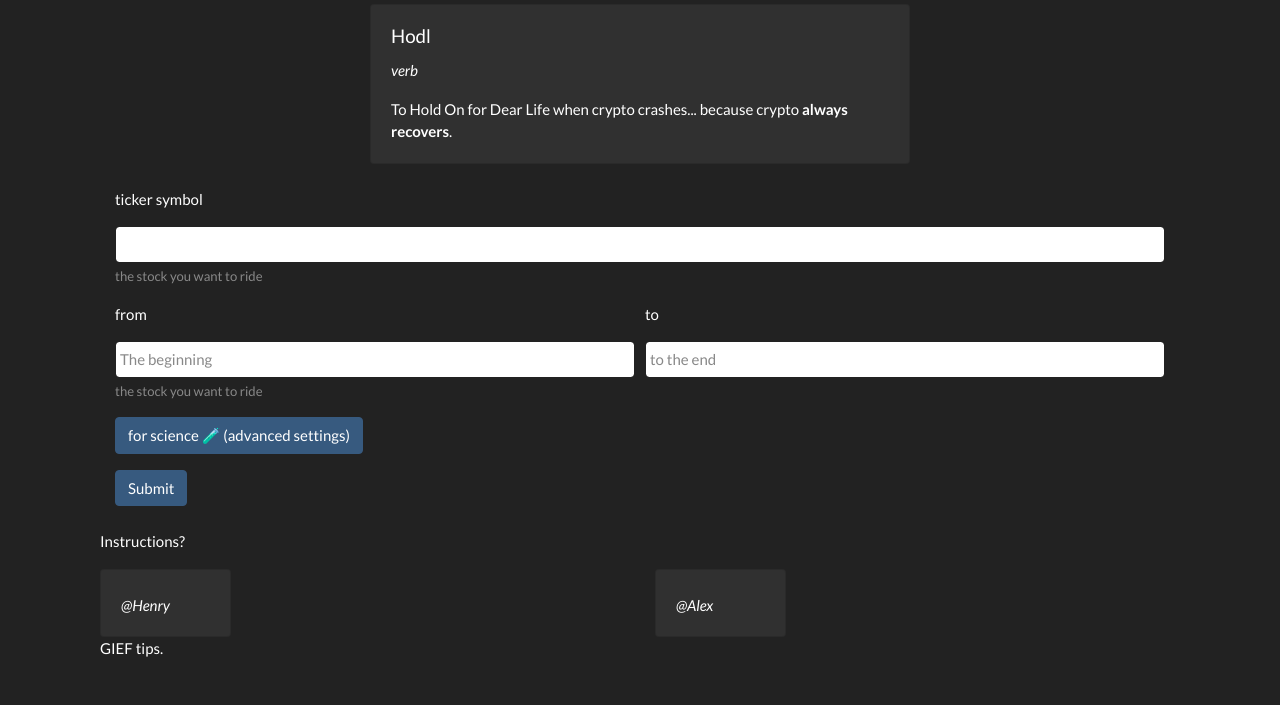
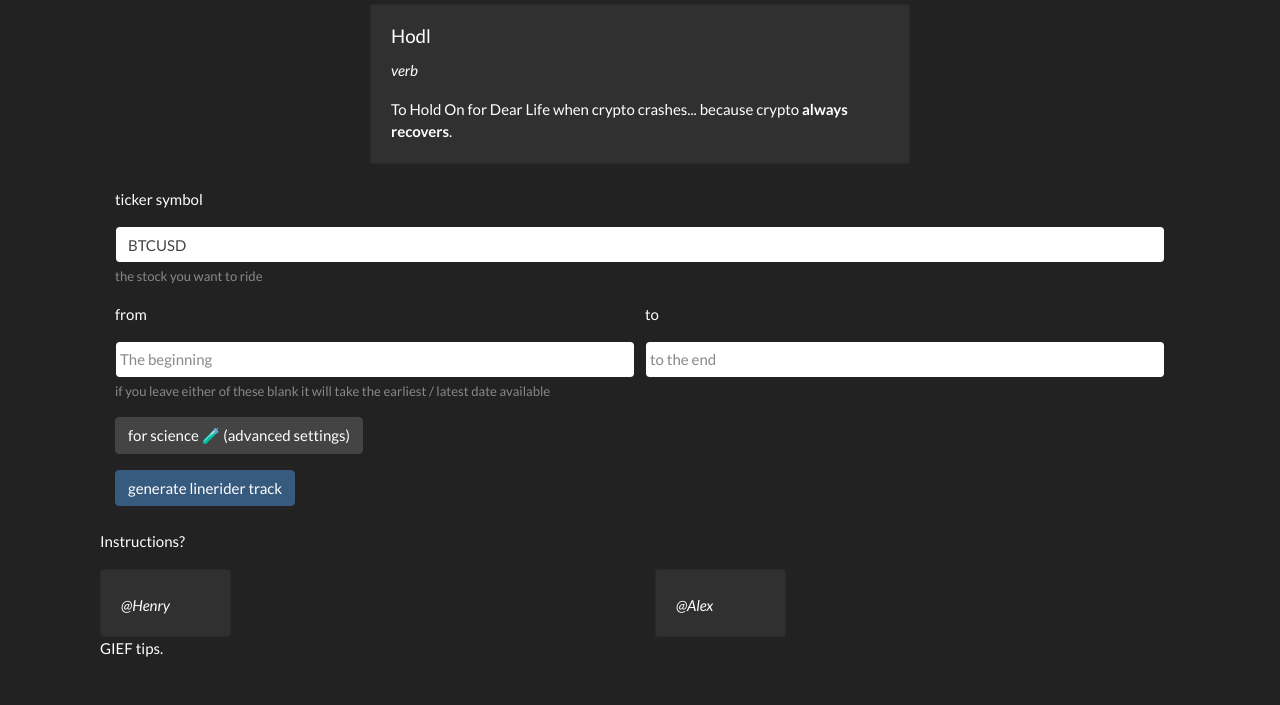
Before and after one commit to Aeory/hodl-rider, a Flask app: page / in a window 1280 px wide. Shown: the part 550-1255 px from the top of the page. Run offline with Flask 2, Linux system fonts and the light colour scheme; parts of the project's set-up code (start-up, migrations or seed data) failed here and were passed over; some libraries are stand-ins or nearby versions.

Commit message:
Caught and used ticker validation passed from the api, added recaptcha field dev and production (seperate recaptchas)

```diff
--- a/client/templates/main/home.html
+++ b/client/templates/main/home.html
@@ -43,6 +43,7 @@
                                    class="form-control {% if form.ticker.errors %} is-invalid {% endif %}"
                                    id="ticker"
                                    name="ticker"
+                                   value="{{ form.ticker.default }}"
                                    aria-describedby="ticker">
                             <div class="invalid-feedback">
                                 {% for error in form.ticker.errors %}
@@ -70,8 +71,8 @@
                                 {{ error }}
                             {% endfor %}
                         </div>
-                        <small id="datesHelp" class="form-text text-muted">
-                            {{ form.ticker.description }}
+                        <small id="from_date_help" class="form-text text-muted">
+                            {{ form.from_date.description }}
                         </small>
                     </div>
 
@@ -88,10 +89,13 @@
                                 {{ error }}
                             {% endfor %}
                         </div>
+                        <small id="to_date_help" class="form-text text-muted">
+                            {{ form.to_date.description }}
+                        </small>
                     </div>
                 </div>
                 <p>
-                    <button class="btn btn-primary" type="button" data-toggle="collapse" data-target="#advancedSettings"
+                    <button class="btn btn-secondary" type="button" data-toggle="collapse" data-target="#advancedSettings"
                             aria-expanded="false" aria-controls="collapseExample">
                         for science 🧪 (advanced settings)
                     </button>
@@ -190,10 +194,12 @@
                         </small>
                     </div>
                 </div>
-
+                <div class="form-group">
+                    {{ form.recaptcha }}
+                </div>
                 {{ form.csrf_token }}
 
-                <button type="submit" class="btn btn-primary">Submit</button>
+                <button type="submit" class="btn btn-primary">generate linerider track</button>
             </form>
         </div>
     </div>
--- a/project/server/main/forms.py
+++ b/project/server/main/forms.py
@@ -2,6 +2,7 @@
 
 
 from flask_wtf import FlaskForm
+from flask_wtf.recaptcha import RecaptchaField
 from wtforms import StringField, DateField, FloatField, IntegerField
 from wtforms.validators import DataRequired, Optional
 
@@ -49,3 +50,4 @@ class HodlForm(FlaskForm):
         validators=[Optional()],
         description="started from the bottom now we're here"
     )
+    recaptcha = RecaptchaField()
--- a/project/server/main/views.py
+++ b/project/server/main/views.py
@@ -4,6 +4,7 @@ from api import hodl as api
 from flask import render_template, Blueprint, request, send_file
 from io import BytesIO
 
+from utils.exceptions import ValidationException
 from .forms import HodlForm
 
 main_blueprint = Blueprint("main", __name__)
@@ -23,12 +24,15 @@ def home():
             "x_scale": form.x_scale.data,
             "y_scale": -form.y_scale.data if form.y_scale.data else None,
         }
-        data = api(ticker, from_date, to_date, config)
-        file_data = BytesIO(data.encode())
-        return send_file(
-            file_data,
-            mimetype="application/json",
-            attachment_filename=f"{ticker.upper()}-hodl-rider.track.json",
-            as_attachment=True,
-        )
+        try:
+            data = api(ticker, from_date, to_date, config)
+            file_data = BytesIO(data.encode())
+            return send_file(
+                file_data,
+                mimetype="application/json",
+                attachment_filename=f"{ticker.upper()}-hodl-rider.track.json",
+                as_attachment=True,
+            )
+        except ValidationException as e:
+            form.ticker.errors.append(e.message)
     return render_template("main/home.html", form=form)
```
Also changed, not shown: project/server/config.py (+5 -2 lines), settings/dev.py (+7 -0 lines), settings/prod.py (+7 -0 lines), app.yaml (line endings or trailing spaces), 1 other file.
